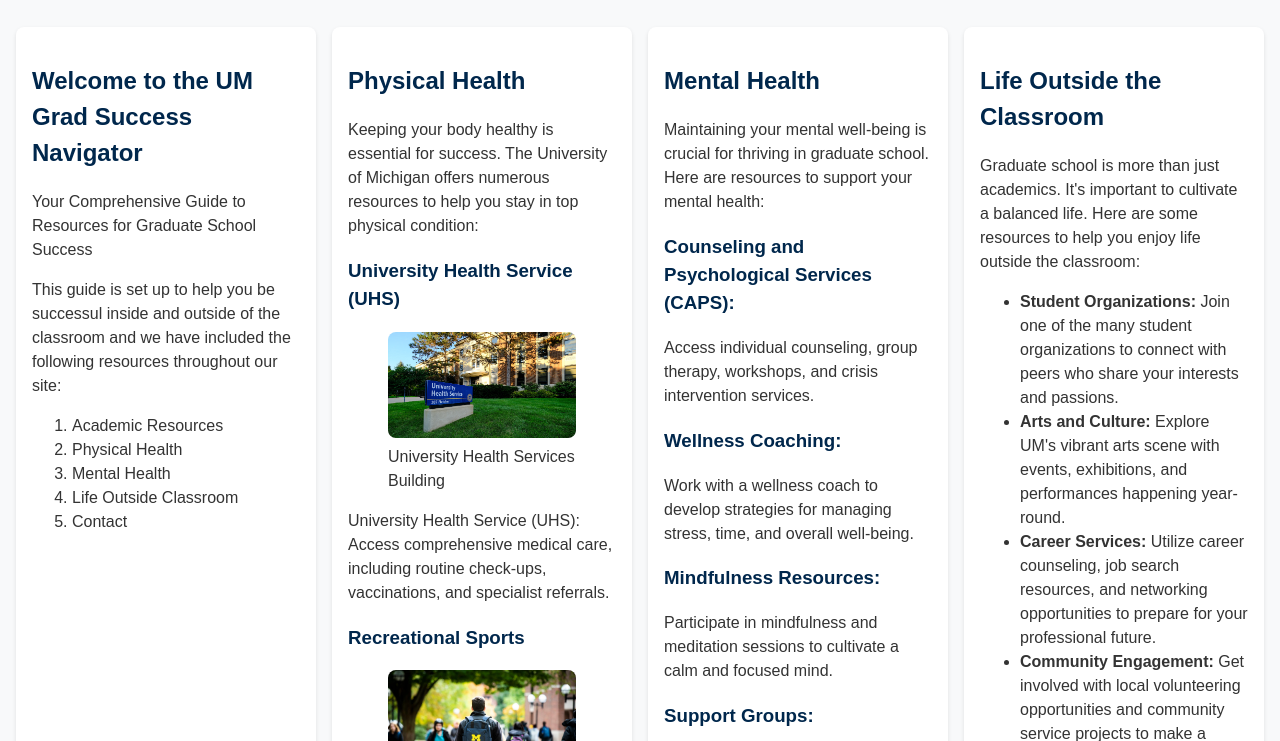
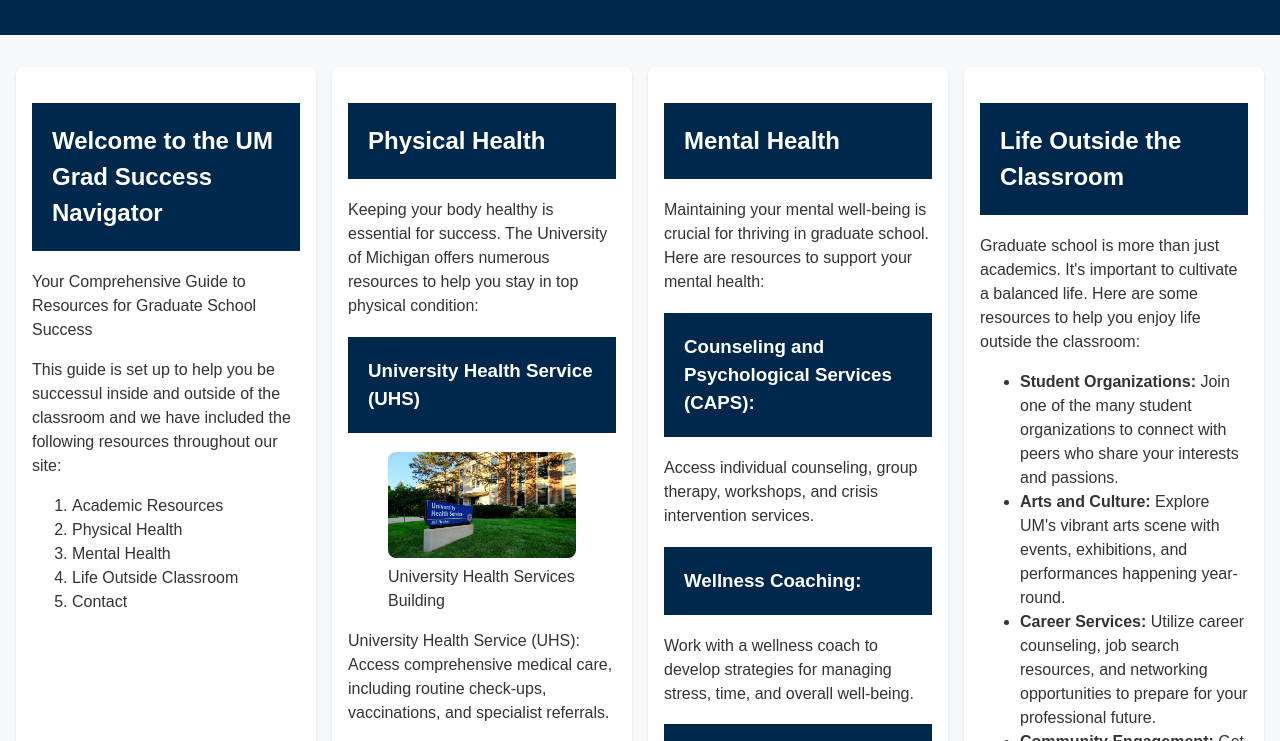
Before and after one commit to JosephYM37/client_project_w25, a plain HTML site: page index.html in a window 1280 px wide. Shown: the part 330-1071 px from the top of the page. Drawn offline with Linux system fonts and the light colour scheme.

Commit message:
Add files via upload

```diff
--- a/style.css
+++ b/style.css
@@ -62,7 +62,9 @@ main {
 }
 
 h1, h2, h3 {
-    color: #00274C;
+    background: #00274C;
+    color: white;
+    padding: 20px;
 }
 header h1 {
     color: #ffffff; /* White */
@@ -96,6 +98,7 @@ footer a {
     font-weight: bold;
 }
 
+
 a:hover {
     text-decoration: none; /* Optional: Removes underline on hover for a cleaner effect */
 }
```
